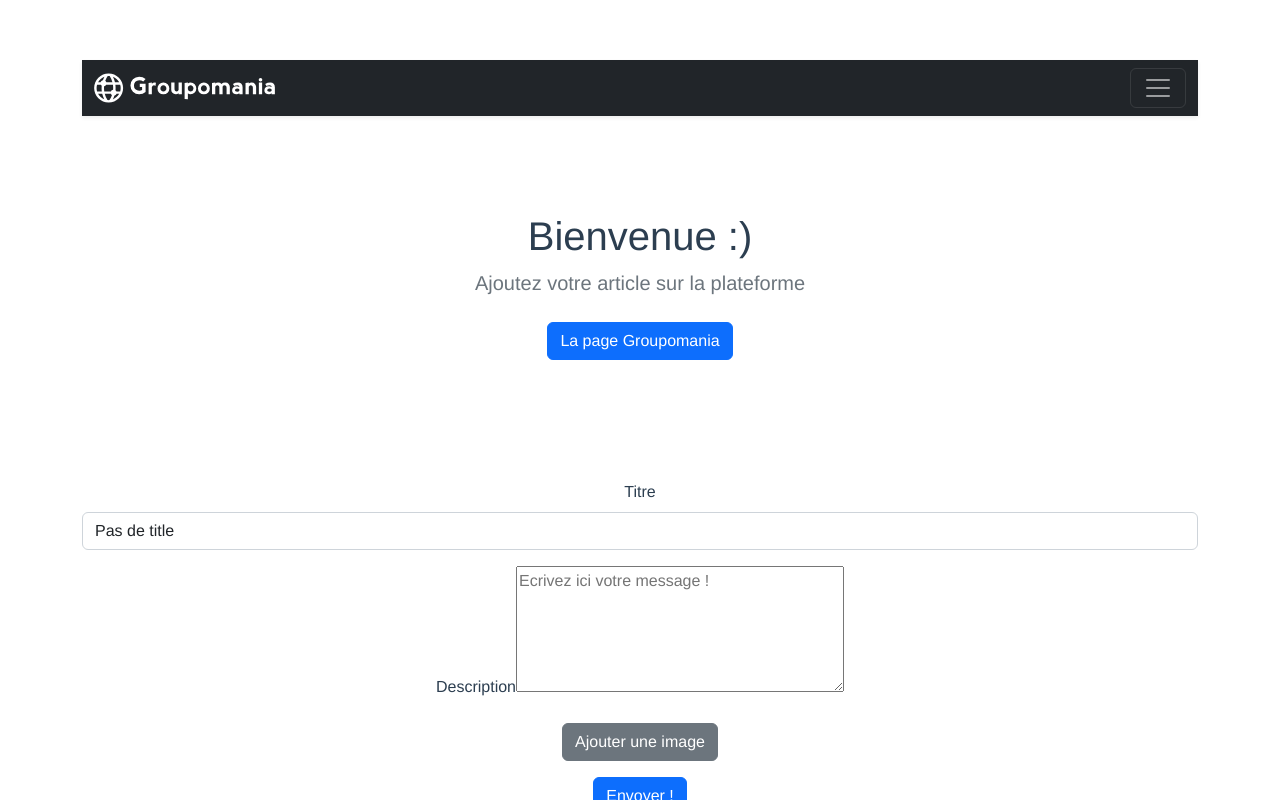
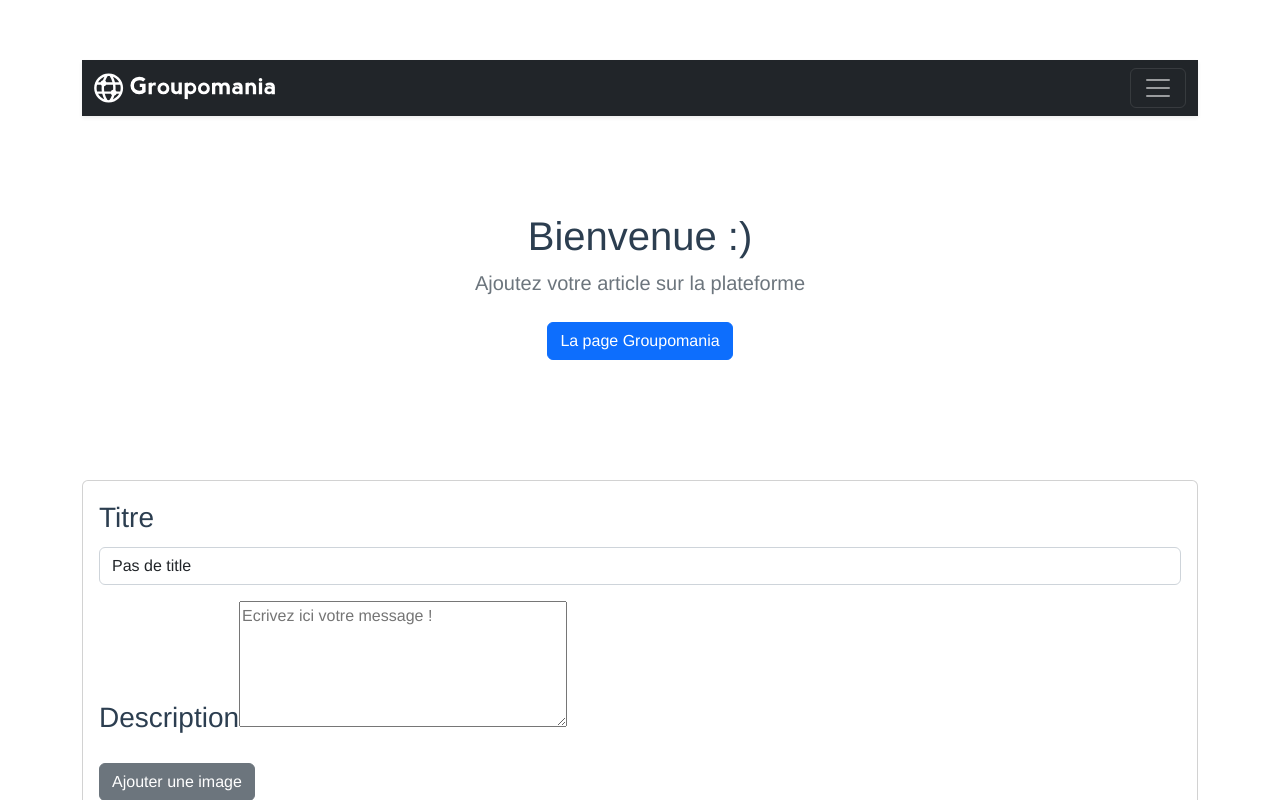
Before and after one commit to megumiR/P7_Megumi, a Vue app in the folder frontend/: page /add in a window 1280 px wide. Shown: the top 800 px of the page. Built offline with nearby package versions, Linux system fonts and the light colour scheme.

Commit message:
ajuster bootstrap sur AddView.vue et enlever #app text-align center

```diff
--- a/frontend/src/App.vue
+++ b/frontend/src/App.vue
@@ -74,7 +74,7 @@ export default {
   font-family: Avenir, Helvetica, Arial, sans-serif;
   -webkit-font-smoothing: antialiased;
   -moz-osx-font-smoothing: grayscale;
-  text-align: center;
+ // text-align: center;
   color: #2c3e50;
   margin-top: 60px;
 }
--- a/frontend/src/views/AddView.vue
+++ b/frontend/src/views/AddView.vue
@@ -4,31 +4,32 @@
 <!--    <FormField TitleLabel='Titre' ContentAreaLabel='Description' imageLabel='Ajouter une image' ButtonLabel='Envoyer !'/>
 -->
 
-
-        <form encType="multipart/form-data">
+      <div class="card">
+        <form encType="multipart/form-data" class="card-body">
             <div class="mb-3">
-                <label for="title" class="form-label">Titre</label>
+                <label for="title" class="form-label fs-3">Titre</label>
                 <input type="text" class="form-control" name="title" id="title" value="Pas de title" @blur="validText"  required />  <!--  @keyup="title = $event.target.value"  -->
-                <p id="titleErrorMsg" class="form-text">{{ titleErrorMsg }}</p>
+                <p id="titleErrorMsg" class="form-text text-danger fs-5">{{ titleErrorMsg }}</p>
             </div>
 
             <div class="mb-3">
-                <label for="content" class="form-label">Description</label>
+                <label for="content" class="form-label fs-3">Description</label>
                 <textarea name="content" id="content" rows="5" cols="33" placeholder="Ecrivez ici votre message !" @blur="validTextContent" required>
                 </textarea>                <!--      @keyup="content = $event.target.value"  -->
-                <p id="contentErrorMsg" class="form-text">{{ contentErrorMsg }}</p>
+                <p id="contentErrorMsg" class="form-text text-danger fs-5">{{ contentErrorMsg }}</p>
             </div>
 
             <div class="mb-3">
                 <label for="image" class="btn btn-secondary">Ajouter une image</label>
                 <input type="file" class="form-control " name="image" id="image" accept="image/png, image/jpeg" @change="showFileName" required>
-                <p class="filename" v-if="imageFileName">image ajouté >>> {{ imageFileName }}</p>
+                <p class="form-text fs-6" v-if="imageFileName">image ajouté >>> {{ imageFileName }}</p>
             </div>
 
-            <button type="submit" class="btn btn-primary" @click.prevent="postComment">
+            <button type="submit" class="btn btn-primary fs-4" @click.prevent="postComment">
               Envoyer !
             </button>
         </form>
+      </div>
 <!--   <div class="formField ">
           <form encType="multipart/form-data">
             <div class="form__contentpost">
```
